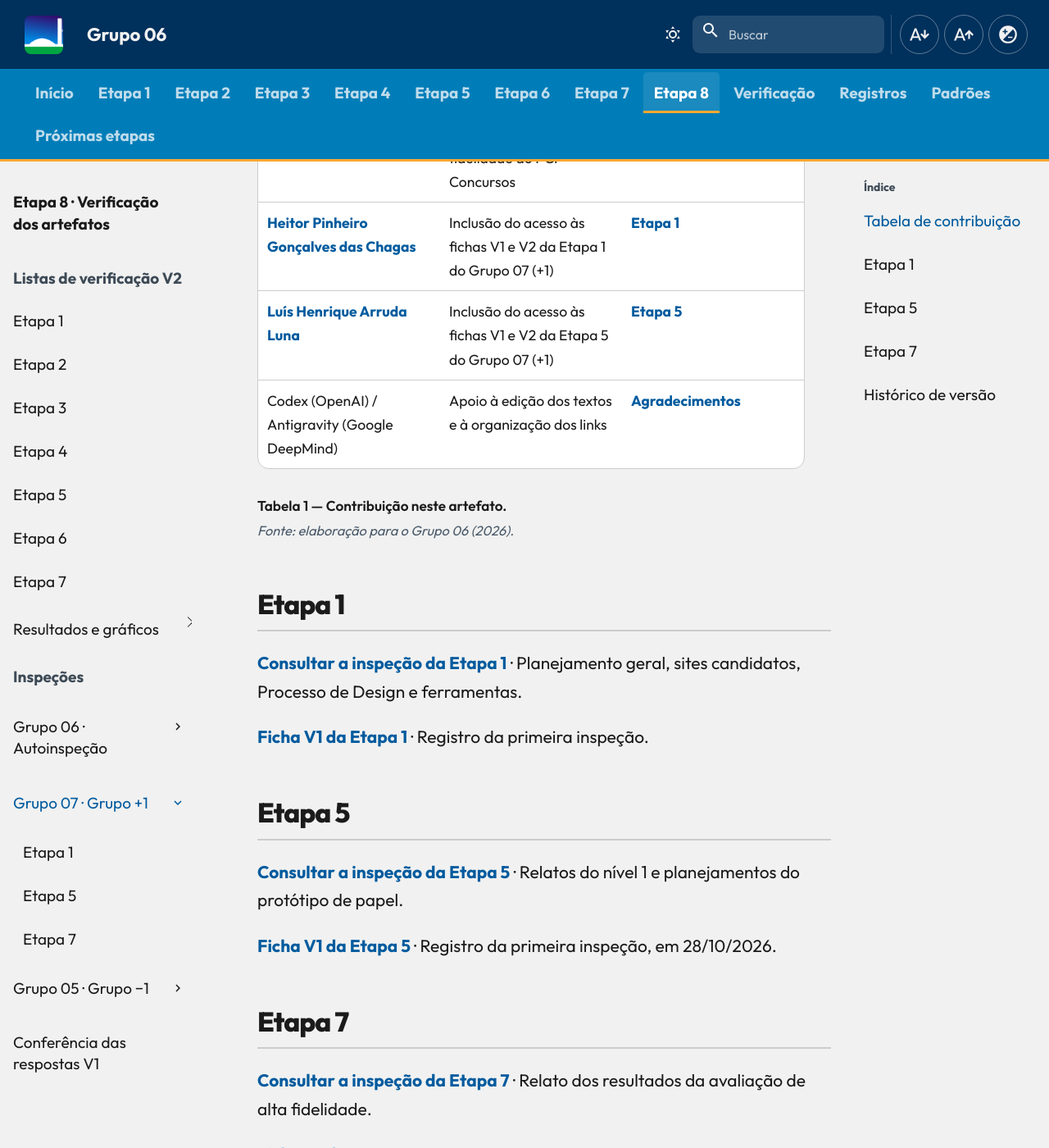
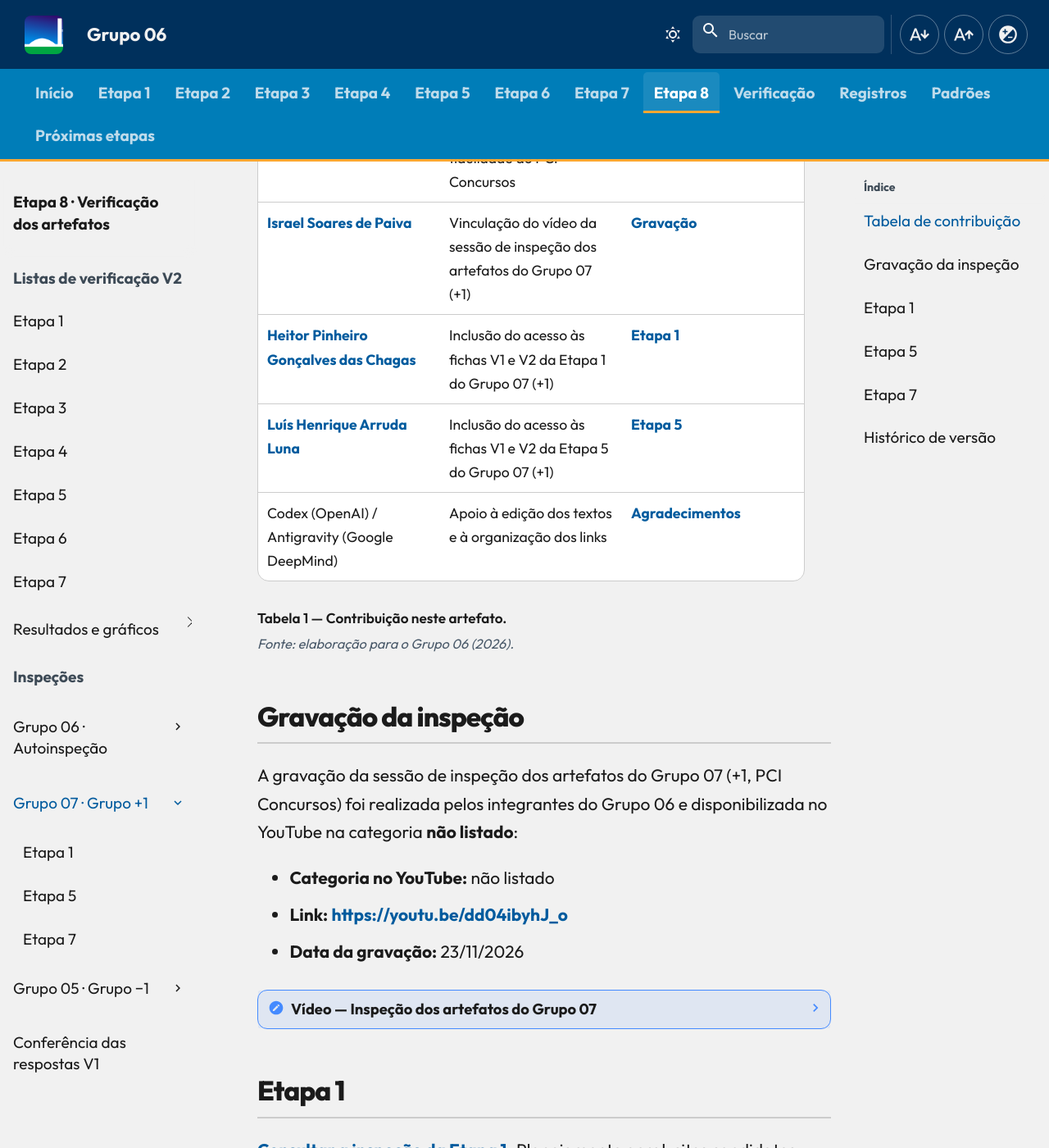
Before and after one commit to Interacao-Humano-Computador/2026.2-Grupo06, an MkDocs documentation site: the page built from docs/entrega-8/grupo-07/index.md, in a window 1280 px wide and 1400 px high, scrolled down 644 px. Shown: the whole window at 82% size. Built offline with MkDocs 1.6.1 and Material for MkDocs 9.7.7, drawn with Linux system fonts in a browser that asks for light colours; comment, search, counter and statistics services are not loaded; some of the changed text lies outside the part shown.

Commit message:
docs(etapa-8):vídeo da inspeção do grupo +1 V2

```diff
--- a/docs/entrega-8/grupo-07/index.md
+++ b/docs/entrega-8/grupo-07/index.md
@@ -7,12 +7,35 @@
 | Integrante | Contribuição | Artefato / atividade |
 | --- | --- | --- |
 | [Caio Breno de Souza Bezerra](https://github.com/CaioBezerra-Dev) | Organização do acesso à ficha dos relatos de alta fidelidade do PCI Concursos | [Etapa 7](#etapa-7) |
+| [Israel Soares de Paiva](https://github.com/IsraelSoares-25) | Vinculação do vídeo da sessão de inspeção dos artefatos do Grupo 07 (+1) | [Gravação](#gravacao-da-inspecao) |
 | [Heitor Pinheiro Gonçalves das Chagas](https://github.com/Heitorovski01) | Inclusão do acesso às fichas V1 e V2 da Etapa 1 do Grupo 07 (+1) | [Etapa 1](#etapa-1) |
 | [Luís Henrique Arruda Luna](https://github.com/Donnk61) | Inclusão do acesso às fichas V1 e V2 da Etapa 5 do Grupo 07 (+1) | [Etapa 5](#etapa-5) |
 | Codex (OpenAI) / Antigravity (Google DeepMind) | Apoio à edição dos textos e à organização dos links | [Agradecimentos](../index.md#agradecimentos) |
 
 <p class="caption">Tabela 1 — Contribuição neste artefato.</p>
 <p class="source">Fonte: elaboração para o Grupo 06 (2026).</p>
+
+## Gravação da inspeção
+
+A gravação da sessão de inspeção dos artefatos do Grupo 07 (+1, PCI Concursos) foi realizada pelos integrantes do Grupo 06 e disponibilizada no YouTube na categoria **não listado**:
+
+- **Categoria no YouTube:** não listado
+- **Link:** [https://youtu.be/dd04ibyhJ_o](https://youtu.be/dd04ibyhJ_o)
+- **Data da gravação:** 23/11/2026
+
+??? note "Vídeo — Inspeção dos artefatos do Grupo 07"
+
+    <div style="position: relative; width: 100%; padding-bottom: 56.25%; margin: 1.5rem 0; height: 0; overflow: hidden; border-radius: 0.8rem; box-shadow: 0 8px 24px rgba(10, 35, 66, 0.12);">
+      <iframe
+        loading="lazy"
+        style="position: absolute; top: 0; left: 0; width: 100%; height: 100%; border: 0;"
+        src="https://www.youtube-nocookie.com/embed/dd04ibyhJ_o"
+        title="Inspeção dos artefatos do Grupo 07"
+        allow="accelerometer; autoplay; clipboard-write; encrypted-media; gyroscope; picture-in-picture; web-share"
+        referrerpolicy="strict-origin-when-cross-origin"
+        allowfullscreen>
+      </iframe>
+    </div>
 
 ## Etapa 1
 
@@ -39,3 +62,4 @@
 | `1.0` | 19/11/2026 | Organização do acesso às fichas V1 e V2 da Etapa 7 do Grupo 07. | [Caio Breno de Souza Bezerra](https://github.com/CaioBezerra-Dev) | [Heitor Pinheiro Gonçalves das Chagas](https://github.com/Heitorovski01) |
 | `1.1` | 21/11/2026 | Inclui acesso às fichas V1 e V2 da Etapa 1 do Grupo 07. | [Heitor Pinheiro Gonçalves das Chagas](https://github.com/Heitorovski01) | [Caio Breno de Souza Bezerra](https://github.com/CaioBezerra-Dev) |
 | `1.2` | 22/11/2026 | Inclui o acesso às fichas V1 e V2 da Etapa 5 após integração com `main`. | [Luís Henrique Arruda Luna](https://github.com/Donnk61) | [Caio Breno de Souza Bezerra](https://github.com/CaioBezerra-Dev) |
+| `1.3` | 23/11/2026 | Inclui a gravação da sessão de inspeção do Grupo 07 no YouTube. | [Israel Soares de Paiva](https://github.com/IsraelSoares-25) | [Caio Breno de Souza Bezerra](https://github.com/CaioBezerra-Dev) |
```
Also changed, not shown: docs/apresentacoes/etapa-08.md (+14 -0 lines).
